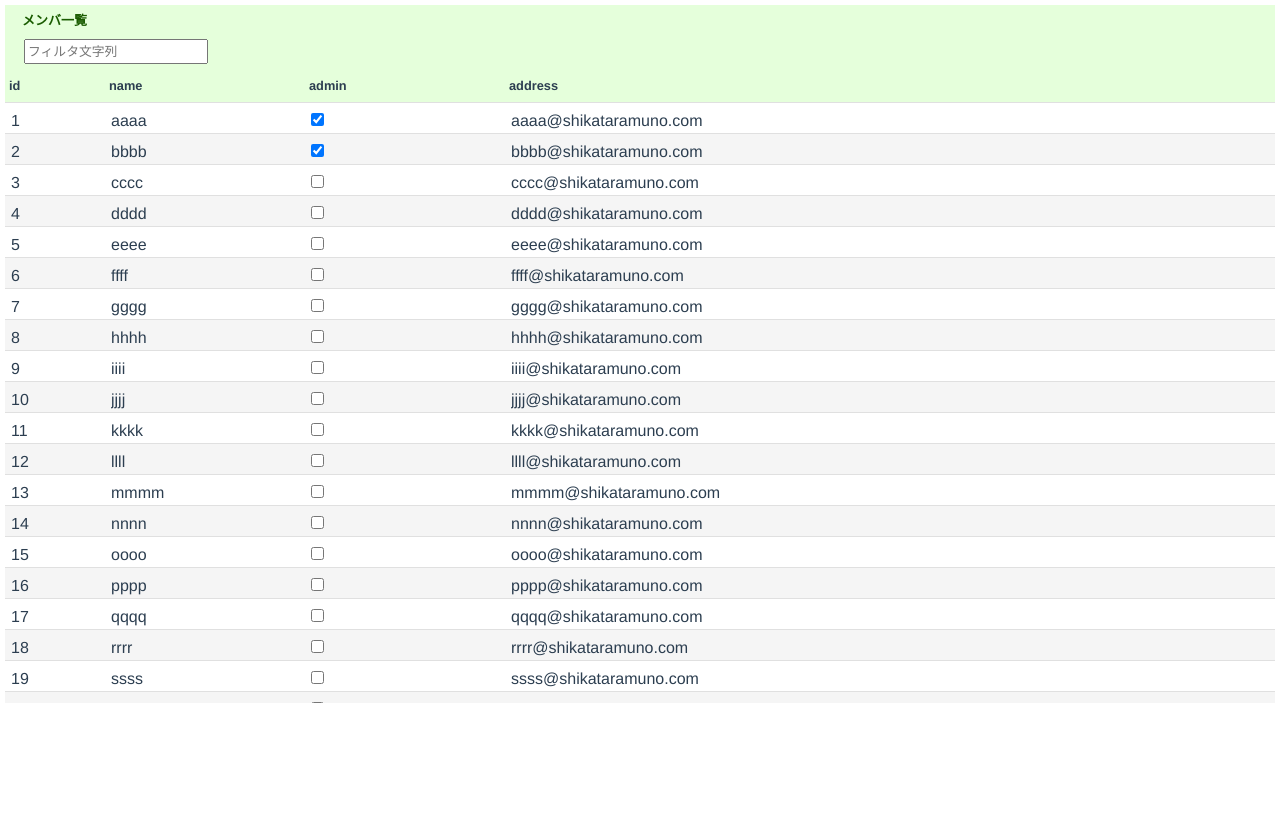
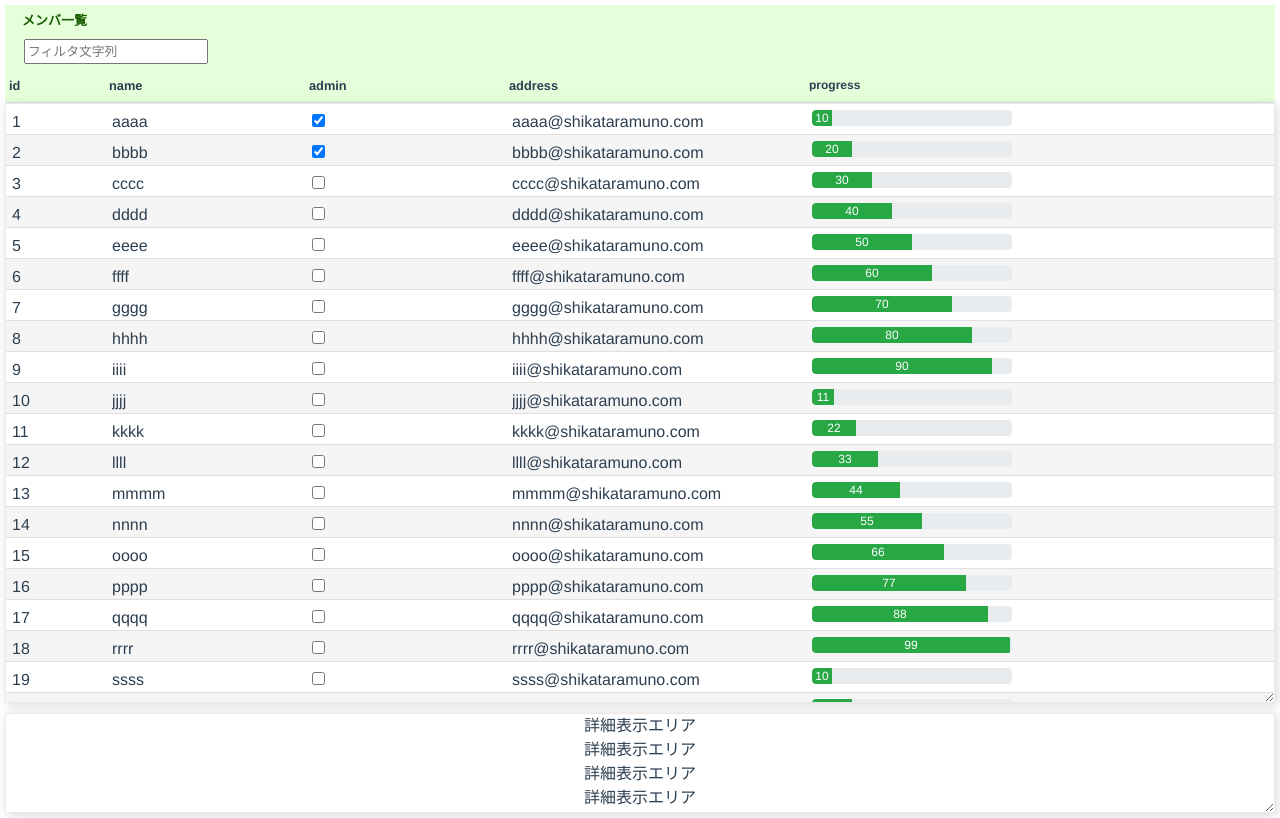
Before and after one commit to Shikataramuno/ResponsiveScrollableGrid, a Vue app: page / in a window 1280 px wide. Built offline with nearby package versions, Linux system fonts and the light colour scheme.

Commit message:
プログレスバーの表示を追加

```diff
--- a/src/components/ResponsiveScrollableGrid.vue
+++ b/src/components/ResponsiveScrollableGrid.vue
@@ -15,7 +15,7 @@
         </b-col>
       </b-row>
       <div class="wrapper attributes header">
-        <div v-for="(val, idx) in columns" v-bind:key=idx @click="sortBy(val)" :class="[{ active: sortKey === val }, val]">
+        <div v-for="(val, idx) in columns" v-bind:key=idx @click="sortBy(val)" :class="[{ active: sortKey === val }, val, 'header']">
           {{ val }}
           <span class="arrow" :class="sortOrders[val] > 0 ? 'asc' : 'dsc'"></span>
         </div>
@@ -54,16 +54,27 @@
               <span class='mobile-title'>{{val}}:</span>
               <input type="checkbox"
                 v-if="val==='admin'"
-                v-model="admins"
+                v-model="entry.admin"
                 v-bind:value="entry"
                 @change="adminChanged(entry)">
+              <b-progress class="mb-3" v-else-if="val==='progress'" :max="max" :value="entry.progress" show-value variant="success"/>
               <span v-else>{{entry[val]}}</span>
             </div>
           </div>
         </div>
       </div>
     </div>
-
+    <div class="sepalator"></div>
+    <div class="detail-field">
+      詳細表示エリア<br>
+      詳細表示エリア<br>
+      詳細表示エリア<br>
+      詳細表示エリア<br>
+      詳細表示エリア<br>
+      詳細表示エリア<br>
+      詳細表示エリア<br>
+      詳細表示エリア<br>
+    </div>
   </div>
 </template>
 
@@ -79,8 +90,8 @@ export default class ResponsiveScrollableGrid extends Vue {
   searchQuery: string = '';
   sortKey: string = 'キー';
   memberList: Member[] = [];
-  columns: string[] = ['id', 'name', 'admin', 'address'];
-  admins: Member[] = [];
+  max: number = 100;
+  columns: string[] = ['id', 'name', 'admin', 'address', 'progress'];
   sortOrders: SortOrders = new SortOrders();
   selectedId: number = -1;
   styleForSelectedRow: object = {'background-color': '#C0C0C0'};
@@ -108,38 +119,33 @@ export default class ResponsiveScrollableGrid extends Vue {
   created(): void {
     console.log('created');
     this.memberList = [
-     new Member(1, 'aaaa', true, 'aaaa@shikataramuno.com'),
-     new Member(2, 'bbbb', true, 'bbbb@shikataramuno.com'),
-     new Member(3, 'cccc', false, 'cccc@shikataramuno.com'),
-     new Member(4, 'dddd', false, 'dddd@shikataramuno.com'),
-     new Member(5, 'eeee', false, 'eeee@shikataramuno.com'),
-     new Member(6, 'ffff', false, 'ffff@shikataramuno.com'),
-     new Member(7, 'gggg', false, 'gggg@shikataramuno.com'),
-     new Member(8, 'hhhh', false, 'hhhh@shikataramuno.com'),
-     new Member(9, 'iiii', false, 'iiii@shikataramuno.com'),
-     new Member(10, 'jjjj', false, 'jjjj@shikataramuno.com'),
-     new Member(11, 'kkkk', false, 'kkkk@shikataramuno.com'),
-     new Member(12, 'llll', false, 'llll@shikataramuno.com'),
-     new Member(13, 'mmmm', false, 'mmmm@shikataramuno.com'),
-     new Member(14, 'nnnn', false, 'nnnn@shikataramuno.com'),
-     new Member(15, 'oooo', false, 'oooo@shikataramuno.com'),
-     new Member(16, 'pppp', false, 'pppp@shikataramuno.com'),
-     new Member(17, 'qqqq', false, 'qqqq@shikataramuno.com'),
-     new Member(18, 'rrrr', false, 'rrrr@shikataramuno.com'),
-     new Member(19, 'ssss', false, 'ssss@shikataramuno.com'),
-     new Member(20, 'tttt', false, 'tttt@shikataramuno.com'),
-     new Member(21, 'uuuu', false, 'uuuu@shikataramuno.com'),
-     new Member(22, 'vvvv', false, 'vvvv@shikataramuno.com'),
-     new Member(23, 'wwww', false, 'wwww@shikataramuno.com'),
-     new Member(24, 'xxxx', false, 'xxxx@shikataramuno.com'),
-     new Member(25, 'yyyy', false, 'yyyy@shikataramuno.com'),
-     new Member(26, 'zzzz', true, 'zzzz@shikataramuno.com'),
+     new Member(1, 'aaaa', true, 10, 'aaaa@shikataramuno.com'),
+     new Member(2, 'bbbb', true, 20, 'bbbb@shikataramuno.com'),
+     new Member(3, 'cccc', false, 30, 'cccc@shikataramuno.com'),
+     new Member(4, 'dddd', false, 40, 'dddd@shikataramuno.com'),
+     new Member(5, 'eeee', false, 50, 'eeee@shikataramuno.com'),
+     new Member(6, 'ffff', false, 60, 'ffff@shikataramuno.com'),
+     new Member(7, 'gggg', false, 70, 'gggg@shikataramuno.com'),
+     new Member(8, 'hhhh', false, 80, 'hhhh@shikataramuno.com'),
+     new Member(9, 'iiii', false, 90, 'iiii@shikataramuno.com'),
+     new Member(10, 'jjjj', false, 11, 'jjjj@shikataramuno.com'),
+     new Member(11, 'kkkk', false, 22, 'kkkk@shikataramuno.com'),
+     new Member(12, 'llll', false, 33, 'llll@shikataramuno.com'),
+     new Member(13, 'mmmm', false, 44, 'mmmm@shikataramuno.com'),
+     new Member(14, 'nnnn', false, 55, 'nnnn@shikataramuno.com'),
+     new Member(15, 'oooo', false, 66, 'oooo@shikataramuno.com'),
+     new Member(16, 'pppp', false, 77, 'pppp@shikataramuno.com'),
+     new Member(17, 'qqqq', false, 88, 'qqqq@shikataramuno.com'),
+     new Member(18, 'rrrr', false, 99, 'rrrr@shikataramuno.com'),
+     new Member(19, 'ssss', false, 10, 'ssss@shikataramuno.com'),
+     new Member(20, 'tttt', false, 20, 'tttt@shikataramuno.com'),
+     new Member(21, 'uuuu', false, 30, 'uuuu@shikataramuno.com'),
+     new Member(22, 'vvvv', false, 40, 'vvvv@shikataramuno.com'),
+     new Member(23, 'wwww', false, 50, 'wwww@shikataramuno.com'),
+     new Member(24, 'xxxx', false, 60, 'xxxx@shikataramuno.com'),
+     new Member(25, 'yyyy', false, 70, 'yyyy@shikataramuno.com'),
+     new Member(26, 'zzzz', true, 80, 'zzzz@shikataramuno.com'),
     ];
-    this.memberList.forEach((member) => {
-      if (member.admin) {
-        this.admins.push(member);
-      }
-    });
   }
   mounted(): void {
     console.log('mounted');
@@ -156,8 +162,6 @@ export default class ResponsiveScrollableGrid extends Vue {
     this.$nextTick(() => {
       console.log('adminChanged');
       console.log(member);
-      member.setAdmin();
-      console.log(this.admins);
     });
   }
 }
@@ -222,7 +226,22 @@ export default class ResponsiveScrollableGrid extends Vue {
 
 .data-field {
   height: 600px;
+  resize: vertical;
   overflow-y: auto;
+  min-height: 100px;
+  max-height: 1000px;
+  border:rgba(63, 63, 63, 0.1) solid 1px;
+  box-shadow: 2px 2px 10px rgba(63, 63, 63, 0.2);
+}
+.sepalator {
+  height: 10px;
+}
+.detail-field {
+  height: 100px;
+  resize: vertical;
+  overflow-y: auto;
+  border:rgba(63, 63, 63, 0.1) solid 1px;
+  box-shadow: 2px 2px 10px rgba(63, 63, 63, 0.2);
 }
 .table-row.data {
   height: auto;
@@ -250,6 +269,12 @@ export default class ResponsiveScrollableGrid extends Vue {
   width: 200px;
   text-align: left;
 }
+.header.progress {
+  background-color: rgb(229, 255, 219);
+}
+.progress {
+  width: 200px;
+}
 .name {
   width: 200px;
   overflow: hidden;
@@ -264,7 +289,6 @@ export default class ResponsiveScrollableGrid extends Vue {
   text-overflow: ellipsis;
   text-align: left;
 }
-
 /*
  * Media queries: optimize for different screen widths.
  */
--- a/src/models/Member.ts
+++ b/src/models/Member.ts
@@ -3,26 +3,25 @@ export default class Member {
   name: string = '';
   address: string = '';
   admin: boolean = false;
+  progress: number = 0;
 
   constructor(
     id: number,
     name: string,
     admin: boolean,
+    progress: number,
     address: string) {
       this.id = id;
       this.name = name;
       this.admin = admin;
       this.address = address;
+      this.progress = progress;
   }
 
   isIncluded(str: string): boolean {
     return String(this.id).toLowerCase().indexOf(str) > -1 ||
      this.name.toLowerCase().indexOf(str) > -1 ||
      this.address.toLowerCase().indexOf(str) > -1;
-  }
-
-  setAdmin(): void {
-    this.admin = !this.admin;
   }
 
   getValue(key: string): string {
--- a/src/models/SortOrders.ts
+++ b/src/models/SortOrders.ts
@@ -2,14 +2,26 @@ export default class SortOrders {
   id: number = 1;
   name: number = 1;
   address: number = 1;
+  progress: number = 1;
+  admin: number = 1;
 
   selectKey(key: string) {
-    if (key === 'id') {
-      this.id *= -1;
-    } else if (key === 'name') {
-      this.name *= -1;
-    } else {
-      this.address *= -1;
+    switch (key) {
+      case 'id':
+        this.id *= -1;
+        break;
+      case 'name':
+        this.id *= -1;
+        break;
+      case 'address':
+        this.address *= -1;
+        break;
+      case 'progress':
+        this.progress *= -1;
+        break;
+      case 'admin':
+        this.admin *= -1;
+        break;
     }
   }
   getOrder(key: string): number {
```
